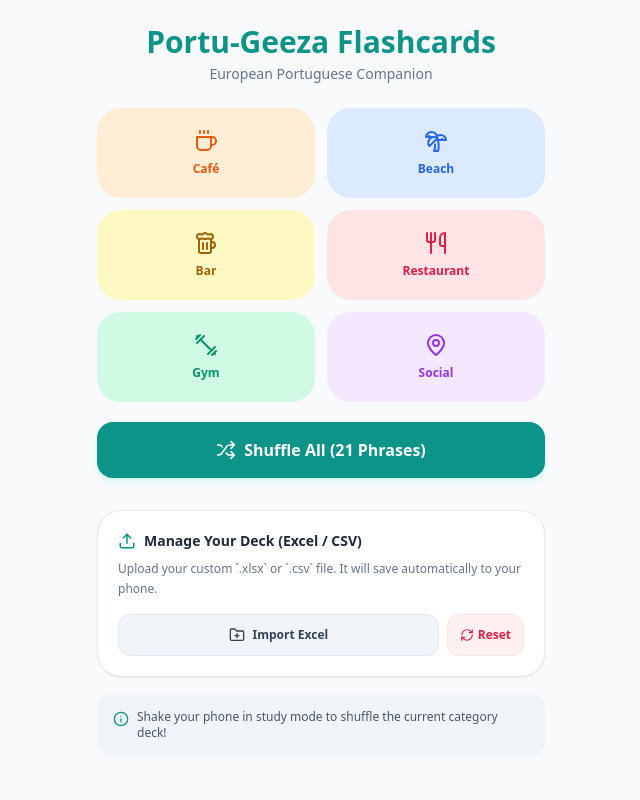
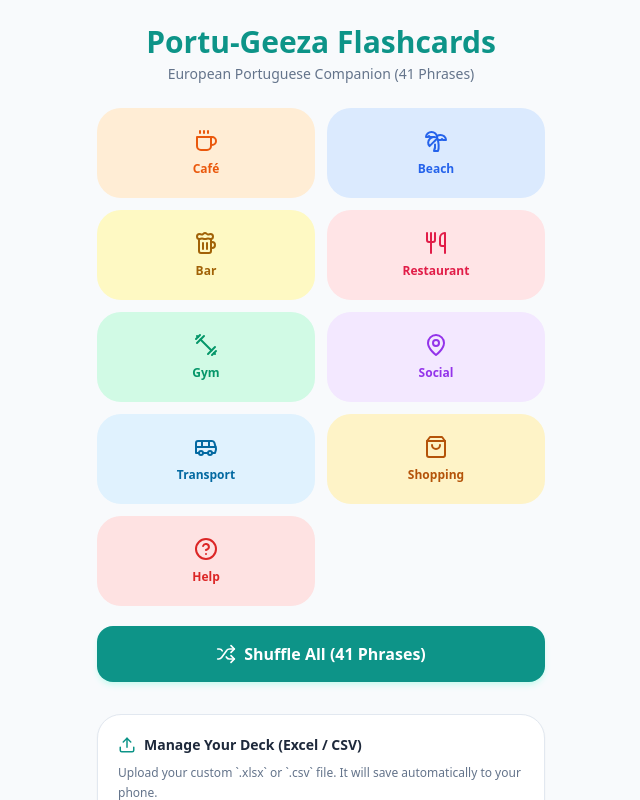
Before and after one commit to carlyle09-PT/portu-geeza-app, a React (Vite) app: page / in a window 1280 px wide. Shown: the top 800 px of the page, without its empty margins (319-959 px from the left). Built offline with nearby package versions, Linux system fonts and the light colour scheme.

Commit message:
Update App.tsx

```diff
--- a/src/App.tsx
+++ b/src/App.tsx
@@ -14,42 +14,72 @@ import {
   Info,
   Upload,
   RefreshCw,
-  FolderPlus
+  FolderPlus,
+  Volume2,
+  ShoppingBag,
+  HelpCircle,
+  Bus
 } from 'lucide-react';
 
 const DEFAULT_PHRASE_DATA = [
   // CAFÉ
-  { id: 1, category: 'Café', pt: 'Quero comprar um gelado.', en: 'I want to buy an ice cream.', level: 'Easy', verb: 'Comprar' },
-  { id: 2, category: 'Café', pt: 'Podes dar-me a ementa?', en: 'Can you give me the menu?', level: 'Easy', verb: 'Dar' },
-  { id: 3, category: 'Café', pt: 'Quero comprar um gelado porque está muito calor na praia.', en: 'I want to buy an ice cream because it is very hot at the beach.', level: 'Intermediate', verb: 'Comprar' },
-  { id: 4, category: 'Café', pt: 'Tens tempo para tomar um café agora ou estás com pressa?', en: 'Do you have time to have a coffee now or are you in a hurry?', level: 'Intermediate', verb: 'Ter' },
+  { id: 1, category: 'Café', pt: 'Quero comprar um gelado.', en: 'I want to buy an ice cream.', level: 'Easy', verb: 'Comprar', verbEn: 'To buy' },
+  { id: 2, category: 'Café', pt: 'Podes dar-me a ementa?', en: 'Can you give me the menu?', level: 'Easy', verb: 'Dar', verbEn: 'To give' },
+  { id: 3, category: 'Café', pt: 'Quero comprar um gelado porque está muito calor na praia.', en: 'I want to buy an ice cream because it is very hot at the beach.', level: 'Intermediate', verb: 'Comprar', verbEn: 'To buy' },
+  { id: 4, category: 'Café', pt: 'Tens tempo para tomar um café agora ou estás com pressa?', en: 'Do you have time to have a coffee now or are you in a hurry?', level: 'Intermediate', verb: 'Ter', verbEn: 'To have' },
 
   // BEACH
-  { id: 5, category: 'Beach', pt: 'Gosto de ouvir o mar.', en: 'I like to hear the sea.', level: 'Easy', verb: 'Ouvir' },
-  { id: 6, category: 'Beach', pt: 'Queres vir à praia?', en: 'Do you want to come to the beach?', level: 'Easy', verb: 'Vir' },
-  { id: 7, category: 'Beach', pt: 'Vou dar uma caminhada na praia e depois volto.', en: "I'm going to take a walk on the beach and then I'll come back.", level: 'Intermediate', verb: 'Dar' },
-  { id: 8, category: 'Beach', pt: 'Consigo ver os surfistas na água a partir daqui.', en: 'I can see the surfers in the water from here.', level: 'Intermediate', verb: 'Ver' },
+  { id: 5, category: 'Beach', pt: 'Gosto de ouvir o mar.', en: 'I like to hear the sea.', level: 'Easy', verb: 'Ouvir', verbEn: 'To hear' },
+  { id: 6, category: 'Beach', pt: 'Queres vir à praia?', en: 'Do you want to come to the beach?', level: 'Easy', verb: 'Vir', verbEn: 'To come' },
+  { id: 7, category: 'Beach', pt: 'Vou dar uma caminhada na praia e depois volto.', en: "I'm going to take a walk on the beach and then I'll come back.", level: 'Intermediate', verb: 'Dar', verbEn: 'To give / take' },
+  { id: 8, category: 'Beach', pt: 'Consigo ver os surfistas na água a partir daqui.', en: 'I can see the surfers in the water from here.', level: 'Intermediate', verb: 'Ver', verbEn: 'To see' },
 
   // BAR
-  { id: 9, category: 'Bar', pt: 'Quero beber uma imperial.', en: 'I want to drink a draught beer.', level: 'Easy', verb: 'Beber' },
-  { id: 10, category: 'Bar', pt: 'Quero pedir a conta.', en: 'I want to ask for the bill.', level: 'Easy', verb: 'Pedir' },
-  { id: 11, category: 'Bar', pt: 'Vou pedir uma imperial e também uma imperial para ti.', en: "I'm going to order a draught beer and also a draught beer for you.", level: 'Intermediate', verb: 'Pedir' },
-  { id: 12, category: 'Bar', pt: 'Não consigo ouvir nada porque a música no bar está muito alta.', en: "I can't hear anything because the music in the bar is too loud.", level: 'Intermediate', verb: 'Ouvir' },
+  { id: 9, category: 'Bar', pt: 'Quero beber uma imperial.', en: 'I want to drink a draught beer.', level: 'Easy', verb: 'Beber', verbEn: 'To drink' },
+  { id: 10, category: 'Bar', pt: 'Quero pedir a conta.', en: 'I want to ask for the bill.', level: 'Easy', verb: 'Pedir', verbEn: 'To ask for / order' },
+  { id: 11, category: 'Bar', pt: 'Vou pedir uma imperial e também uma imperial para ti.', en: "I'm going to order a draught beer and also a draught beer for you.", level: 'Intermediate', verb: 'Pedir', verbEn: 'To ask for / order' },
+  { id: 12, category: 'Bar', pt: 'Não consigo ouvir nada porque a música no bar está muito alta.', en: "I can't hear anything because the music in the bar is too loud.", level: 'Intermediate', verb: 'Ouvir', verbEn: 'To hear' },
 
   // RESTAURANT
-  { id: 13, category: 'Restaurant', pt: 'Quero comer peixe fresco.', en: 'I want to eat fresh fish.', level: 'Easy', verb: 'Comer' },
-  { id: 14, category: 'Restaurant', pt: 'Posso sentar-me aqui?', en: 'Can I sit here?', level: 'Easy', verb: 'Poder' },
-  { id: 15, category: 'Restaurant', pt: 'Posso pagar com multibanco ou tem de ser em dinheiro?', en: 'Can I pay with a debit card or does it have to be in cash?', level: 'Intermediate', verb: 'Pagar' },
-  { id: 16, category: 'Restaurant', pt: 'Não posso comer glúten, o que é que me recomenda?', en: 'I cannot eat gluten, what do you recommend me?', level: 'Intermediate', verb: 'Poder' },
+  { id: 13, category: 'Restaurant', pt: 'Quero comer peixe fresco.', en: 'I want to eat fresh fish.', level: 'Easy', verb: 'Comer', verbEn: 'To eat' },
+  { id: 14, category: 'Restaurant', pt: 'Posso sentar-me aqui?', en: 'Can I sit here?', level: 'Easy', verb: 'Poder', verbEn: 'To be able / Can' },
+  { id: 15, category: 'Restaurant', pt: 'Posso pagar com multibanco ou tem de ser em dinheiro?', en: 'Can I pay with a debit card or does it have to be in cash?', level: 'Intermediate', verb: 'Pagar', verbEn: 'To pay' },
+  { id: 16, category: 'Restaurant', pt: 'Não posso comer glúten, o que é que me recomenda?', en: 'I cannot eat gluten, what do you recommend me?', level: 'Intermediate', verb: 'Poder', verbEn: 'To be able / Can' },
 
   // GYM
-  { id: 17, category: 'Gym', pt: 'Vou andar um pouco.', en: "I'm going to walk a bit.", level: 'Easy', verb: 'Andar' },
-  { id: 18, category: 'Gym', pt: 'Hoje ando um bocado cansado.', en: "Today I'm a bit tired.", level: 'Easy', verb: 'Andar' },
+  { id: 17, category: 'Gym', pt: 'Vou andar um pouco.', en: "I'm going to walk a bit.", level: 'Easy', verb: 'Andar', verbEn: 'To walk' },
+  { id: 18, category: 'Gym', pt: 'Hoje ando um bocado cansado.', en: "Today I'm a bit tired.", level: 'Easy', verb: 'Andar', verbEn: 'To walk / be' },
 
-  // SOCIAL
-  { id: 19, category: 'Social', pt: 'Como se diz "thank you"?', en: 'How do you say "thank you"?', level: 'Easy', verb: 'Dizer' },
-  { id: 20, category: 'Social', pt: 'Podes falar devagar?', en: 'Can you speak slowly?', level: 'Easy', verb: 'Falar' },
-  { id: 21, category: 'Social', pt: 'Estou a aprender português e quero praticar em público.', en: 'I am learning Portuguese and I want to practice in public.', level: 'Intermediate', verb: 'Aprender' },
+  // SOCIAL & GREETINGS
+  { id: 19, category: 'Social', pt: 'Como se diz "thank you"?', en: 'How do you say "thank you"?', level: 'Easy', verb: 'Dizer', verbEn: 'To say / tell' },
+  { id: 20, category: 'Social', pt: 'Podes falar devagar?', en: 'Can you speak slowly?', level: 'Easy', verb: 'Falar', verbEn: 'To speak' },
+  { id: 21, category: 'Social', pt: 'Estou a aprender português e quero praticar em público.', en: 'I am learning Portuguese and I want to practice in public.', level: 'Intermediate', verb: 'Aprender', verbEn: 'To learn' },
+  { id: 22, category: 'Social', pt: 'Olá, bom dia! Como estás?', en: 'Hello, good morning! How are you?', level: 'Easy', verb: 'Estar', verbEn: 'To be' },
+  { id: 23, category: 'Social', pt: 'Chamo-me Alex, muito prazer!', en: 'My name is Alex, nice to meet you!', level: 'Easy', verb: 'Chamar', verbEn: 'To call / be named' },
+  { id: 24, category: 'Social', pt: 'De nada, não tem de quê.', en: "You're welcome, don't mention it.", level: 'Easy', verb: 'Ter', verbEn: 'To have' },
+  { id: 25, category: 'Social', pt: 'Com licença, posso passar?', en: 'Excuse me, can I get past?', level: 'Easy', verb: 'Poder', verbEn: 'To be able / Can' },
+  { id: 26, category: 'Social', pt: 'Não entendo português muito bem, podes repetir?', en: "I don't understand Portuguese very well, could you repeat?", level: 'Intermediate', verb: 'Entender', verbEn: 'To understand' },
+
+  // TRANSPORT & DIRECTIONS
+  { id: 27, category: 'Transport', pt: 'Desculpe, onde fica a casa de banho?', en: 'Excuse me, where is the bathroom?', level: 'Easy', verb: 'Ficar', verbEn: 'To be located / stay' },
+  { id: 28, category: 'Transport', pt: 'Preciso de ir para a estação de comboios.', en: 'I need to go to the train station.', level: 'Easy', verb: 'Precisar', verbEn: 'To need' },
+  { id: 29, category: 'Transport', pt: 'Onde é a paragem de autocarro mais próxima?', en: 'Where is the nearest bus stop?', level: 'Intermediate', verb: 'Ser', verbEn: 'To be' },
+  { id: 30, category: 'Transport', pt: 'Quero comprar um bilhete para Lisboa.', en: 'I want to buy a ticket to Lisbon.', level: 'Easy', verb: 'Comprar', verbEn: 'To buy' },
+  { id: 31, category: 'Transport', pt: 'Este autocarro vai para o centro da cidade?', en: 'Does this bus go to the city center?', level: 'Intermediate', verb: 'Ir', verbEn: 'To go' },
+
+  // SHOPPING & SERVICES
+  { id: 32, category: 'Shopping', pt: 'Quanto custa isto, por favor?', en: 'How much does this cost, please?', level: 'Easy', verb: 'Custar', verbEn: 'To cost' },
+  { id: 33, category: 'Shopping', pt: 'A que horas abre o supermercado?', en: 'What time does the supermarket open?', level: 'Intermediate', verb: 'Abrir', verbEn: 'To open' },
+  { id: 34, category: 'Shopping', pt: 'Tem a fatura com o número de contribuinte?', en: 'Do you have the receipt with the tax number?', level: 'Intermediate', verb: 'Ter', verbEn: 'To have' },
+  { id: 35, category: 'Shopping', pt: 'Aceitam cartão de crédito ou só dinheiro?', en: 'Do you accept credit card or only cash?', level: 'Intermediate', verb: 'Aceitar', verbEn: 'To accept' },
+  { id: 36, category: 'Shopping', pt: 'Queria um sumo de laranja natural, por favor.', en: 'I would like a fresh orange juice, please.', level: 'Easy', verb: 'Querer', verbEn: 'To want' },
+
+  // HELP & EMERGENCIES
+  { id: 37, category: 'Help', pt: 'Pode ajudar-me, por favor? Estou perdido.', en: 'Can you help me, please? I am lost.', level: 'Intermediate', verb: 'Ajudar', verbEn: 'To help' },
+  { id: 38, category: 'Help', pt: 'Onde fica a farmácia de serviço?', en: 'Where is the on-duty pharmacy?', level: 'Intermediate', verb: 'Ficar', verbEn: 'To be located / stay' },
+  { id: 39, category: 'Help', pt: 'Preciso de um médico.', en: 'I need a doctor.', level: 'Easy', verb: 'Precisar', verbEn: 'To need' },
+  { id: 40, category: 'Help', pt: 'Perdi a minha carteira.', en: 'I lost my wallet.', level: 'Intermediate', verb: 'Perder', verbEn: 'To lose' },
+  { id: 41, category: 'Help', pt: 'Tenho uma reserva em meu nome.', en: 'I have a reservation under my name.', level: 'Intermediate', verb: 'Ter', verbEn: 'To have' }
 ];
 
 export default function PortuGeezaApp() {
@@ -79,6 +109,18 @@ export default function PortuGeezaApp() {
   useEffect(() => {
     localStorage.setItem('portugeeza_phrases', JSON.stringify(phrases));
   }, [phrases]);
+
+  // Text to Speech Function
+  const speakPortuguese = (text, e) => {
+    if (e) e.stopPropagation();
+    if ('speechSynthesis' in window) {
+      window.speechSynthesis.cancel(); // Stop any ongoing speech
+      const utterance = new SpeechSynthesisUtterance(text);
+      utterance.lang = 'pt-PT'; // European Portuguese accent
+      utterance.rate = 0.85; // Slightly slower for language learners
+      window.speechSynthesis.speak(utterance);
+    }
+  };
 
   // Handle Motion Shake
   useEffect(() => {
@@ -178,9 +220,7 @@ export default function PortuGeezaApp() {
         const ws = wb.Sheets[wsname];
         const data = window.XLSX.utils.sheet_to_json(ws);
 
-        // Normalize data to expected key formats
         const formatted = data.map((item, index) => {
-          // Normalize Category Name
           let cat = item["Category / Setting"] || item["Category"] || item["category"] || "General";
           if (cat.includes("Café")) cat = "Café";
           else if (cat.includes("Bar")) cat = "Bar";
@@ -192,6 +232,7 @@ export default function PortuGeezaApp() {
             id: index + 1,
             category: cat,
             verb: item["Verb"] || item["verb"] || "General",
+            verbEn: item["Verb English"] || item["Verb (English)"] || item["verbEn"] || "",
             level: item["Level"] || item["level"] || "Easy",
             pt: item["Portuguese Phrase (European)"] || item["Portuguese"] || item["pt"] || "",
             en: item["English Meaning"] || item["English"] || item["en"] || ""
@@ -222,7 +263,7 @@ export default function PortuGeezaApp() {
       <div className="min-h-screen bg-slate-50 p-6 font-sans text-slate-900 pb-20">
         <header className="mb-6 text-center">
           <h1 className="text-3xl font-bold text-teal-600 mb-1">Portu-Geeza Flashcards</h1>
-          <p className="text-slate-500 text-sm">European Portuguese Companion</p>
+          <p className="text-slate-500 text-sm">European Portuguese Companion ({phrases.length} Phrases)</p>
         </header>
 
         {/* Category Selector Grid */}
@@ -273,7 +314,7 @@ export default function PortuGeezaApp() {
         {/* Tip Box */}
         <div className="mt-4 max-w-md mx-auto bg-slate-100 p-4 rounded-2xl text-slate-600 text-xs flex items-start gap-2">
           <Info size={16} className="mt-0.5 shrink-0 text-teal-600" />
-          <span>Shake your phone in study mode to shuffle the current category deck!</span>
+          <span>Tap the speaker icon on any flashcard to hear authentic European Portuguese audio!</span>
         </div>
       </div>
     );
@@ -321,8 +362,18 @@ export default function PortuGeezaApp() {
               {/* Front: Portuguese */}
               <div className="absolute inset-0 bg-white border-2 border-slate-100 rounded-3xl shadow-xl flex flex-col items-center justify-center p-8 backface-hidden">
                 <span className="absolute top-5 left-5 text-[10px] font-black uppercase tracking-widest text-teal-600 bg-teal-50 px-2.5 py-1 rounded-lg">Portugal</span>
+
+                {/* Text to Speech Button */}
+                <button
+                  onClick={(e) => speakPortuguese(activeCard?.pt, e)}
+                  className="absolute top-4 right-4 p-2.5 bg-teal-50 text-teal-600 rounded-2xl hover:bg-teal-100 active:scale-90 transition-all shadow-sm"
+                  title="Listen to Pronunciation"
+                >
+                  <Volume2 size={20} />
+                </button>
+
                 <Languages className="mb-4 text-teal-300" size={36} />
-                <h2 className="text-2xl font-bold text-center text-slate-800 leading-snug">
+                <h2 className="text-2xl font-bold text-center text-slate-800 leading-snug px-2">
                   {activeCard?.pt}
                 </h2>
                 {activeCard?.verb && (
@@ -339,6 +390,11 @@ export default function PortuGeezaApp() {
                 <h2 className="text-2xl font-medium text-center text-white leading-snug">
                   {activeCard?.en}
                 </h2>
+                {activeCard?.verb && (
+                  <p className="mt-4 text-teal-100 text-xs font-semibold bg-teal-700/60 px-3 py-1 rounded-full border border-teal-500/30">
+                    Verb: {activeCard.verb} {activeCard?.verbEn ? `= ${activeCard.verbEn}` : ''}
+                  </p>
+                )}
                 <span className="absolute bottom-5 text-[11px] text-teal-200/80 font-medium">Tap to return</span>
               </div>
 
@@ -399,6 +455,9 @@ function getCategoryIcon(cat) {
     case 'Beach': return <Palmtree size={24} />;
     case 'Restaurant': return <Utensils size={24} />;
     case 'Gym': return <Dumbbell size={24} />;
+    case 'Transport': return <Bus size={24} />;
+    case 'Shopping': return <ShoppingBag size={24} />;
+    case 'Help': return <HelpCircle size={24} />;
     default: return <MapPin size={24} />;
   }
 }
@@ -410,6 +469,9 @@ function getCategoryColor(cat) {
     case 'Beach': return 'bg-blue-100 text-blue-600';
     case 'Restaurant': return 'bg-rose-100 text-rose-600';
     case 'Gym': return 'bg-emerald-100 text-emerald-600';
+    case 'Transport': return 'bg-sky-100 text-sky-700';
+    case 'Shopping': return 'bg-amber-100 text-amber-700';
+    case 'Help': return 'bg-red-100 text-red-600';
     default: return 'bg-purple-100 text-purple-600';
   }
 }
```
